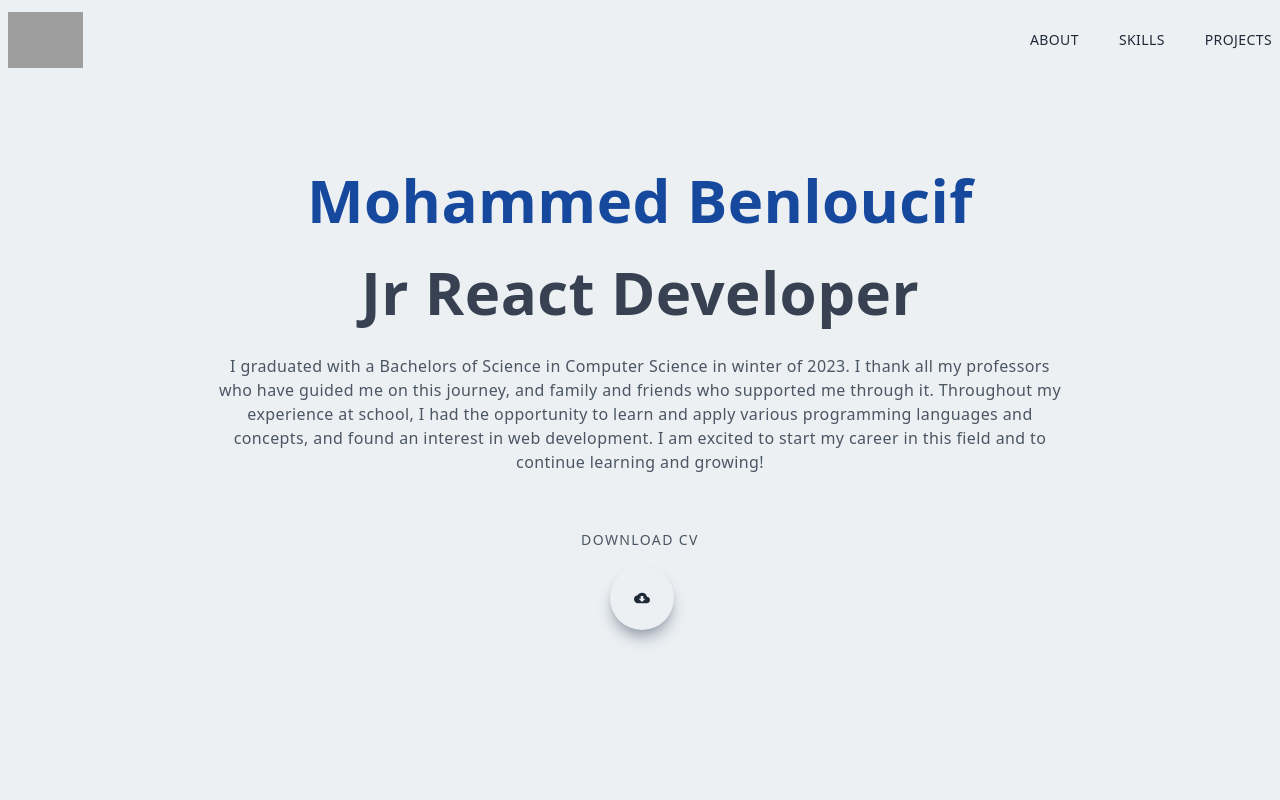
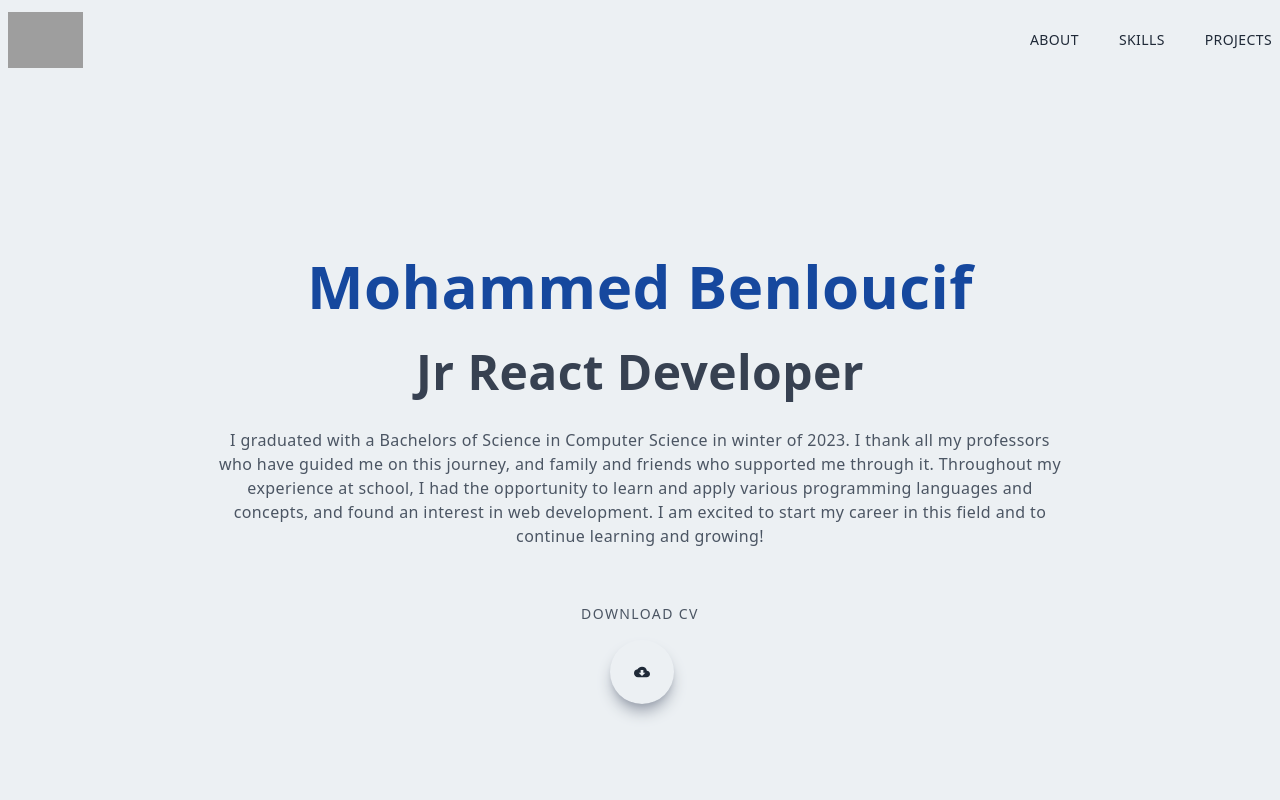
Before and after one commit to mabenlouc/portfolio-mb, a Next.js app: page / in a window 1280 px wide. Shown: the top 800 px of the page. Built offline with nearby package versions, Linux system fonts and the light colour scheme; grey boxes are pictures that could not be loaded.

Commit message:
minor text change

```diff
--- a/components/Main.jsx
+++ b/components/Main.jsx
@@ -7,23 +7,20 @@
 
 const Main = () => {
   return (
-    <div id='about' className='w-full h-screen text-center pt-30'>
+    <div id='about' className='w-full h-screen text-center pt-40'>
         <div className='max-w-[1240px] w-full h-full mx-auto p-2 flex justify-center items-center'>
             <div>
-
                 <h1 className='py-4 text-gray-700'>
                     <span className='text-[#16489E]'> Mohammed Benloucif </span>
                 </h1>
-                <h1 className='py-4 text-gray-700'>
+                <h1 className='py-4 text-gray-700 text-5xl'>
                     Jr React Developer
                 </h1>
                 <p className='py-4 text-gray-600 max-w-[70%] m-auto'>
                     I graduated with a Bachelors of Science in Computer Science in winter of 2023. I thank all my professors who have guided me on this journey, and family and friends who supported me through it. Throughout my experience at school,
                     I had the opportunity to learn and apply various programming languages and concepts, and found an interest in web development.
                     I am excited to start my career in this field and to continue learning and growing!
-
                 </p>
-
                 <p className='uppercase text-sm pt-10 tracking-widest text-gray-600'>Download CV</p>
                 <div className='flex items-center justify-between max-w-[60px] m-auto py-4'>
                     <a
```
